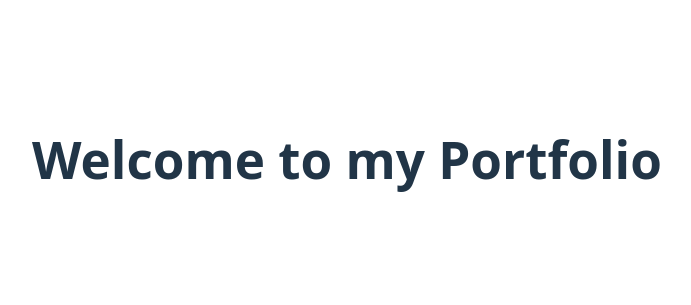
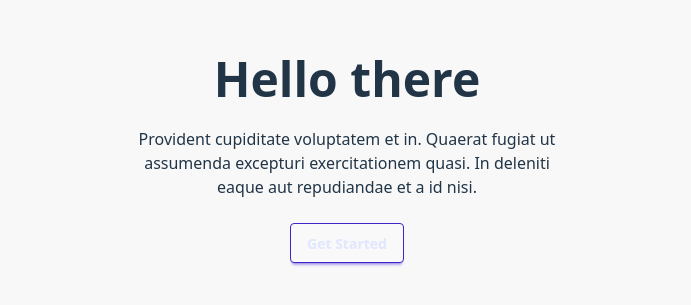
Before and after one commit to Dennis2300/CV-Portfolio, a Vue app: page / in a window 1280 px wide. Shown: the part 241-546 px from the top of the page, without its empty margins (293-984 px from the left). Built offline with nearby package versions, Linux system fonts and the light colour scheme.

Commit message:
removed unnecessary css styles

```diff
--- a/package.json
+++ b/package.json
@@ -9,10 +9,13 @@
     "preview": "vite preview"
   },
   "dependencies": {
+    "@tailwindcss/vite": "^4.1.18",
+    "tailwindcss": "^4.1.18",
     "vue": "^3.5.24"
   },
   "devDependencies": {
     "@vitejs/plugin-vue": "^6.0.1",
+    "daisyui": "^5.5.14",
     "vite": "^7.2.4"
   }
 }
--- a/src/components/Welcome.vue
+++ b/src/components/Welcome.vue
@@ -1,3 +1,15 @@
 <template>
-  <h1>Welcome to my Portfolio</h1>
+  <div class="hero bg-base-200 min-h-screen">
+    <div class="hero-content text-center">
+      <div class="max-w-md">
+        <h1 class="text-5xl font-bold">Hello there</h1>
+        <p class="py-6">
+          Provident cupiditate voluptatem et in. Quaerat fugiat ut assumenda
+          excepturi exercitationem quasi. In deleniti eaque aut repudiandae et a
+          id nisi.
+        </p>
+        <button class="btn btn-primary">Get Started</button>
+      </div>
+    </div>
+  </div>
 </template>
--- a/src/style.css
+++ b/src/style.css
@@ -1,3 +1,6 @@
+@import "tailwindcss";
+@plugin "daisyui";
+
 :root {
   font-family: system-ui, Avenir, Helvetica, Arial, sans-serif;
   line-height: 1.5;
@@ -22,48 +25,6 @@
   color: #535bf2;
 }
 
-body {
-  margin: 0;
-  display: flex;
-  place-items: center;
-  min-width: 320px;
-  min-height: 100vh;
-}
-
-h1 {
-  font-size: 3.2em;
-  line-height: 1.1;
-}
-
-button {
-  border-radius: 8px;
-  border: 1px solid transparent;
-  padding: 0.6em 1.2em;
-  font-size: 1em;
-  font-weight: 500;
-  font-family: inherit;
-  background-color: #1a1a1a;
-  cursor: pointer;
-  transition: border-color 0.25s;
-}
-button:hover {
-  border-color: #646cff;
-}
-button:focus,
-button:focus-visible {
-  outline: 4px auto -webkit-focus-ring-color;
-}
-
-.card {
-  padding: 2em;
-}
-
-#app {
-  max-width: 1280px;
-  margin: 0 auto;
-  padding: 2rem;
-  text-align: center;
-}
 
 @media (prefers-color-scheme: light) {
   :root {
--- a/vite.config.js
+++ b/vite.config.js
@@ -1,7 +1,8 @@
-import { defineConfig } from 'vite'
-import vue from '@vitejs/plugin-vue'
+import { defineConfig } from "vite";
+import vue from "@vitejs/plugin-vue";
+import tailwindcss from "@tailwindcss/vite";
 
 // https://vite.dev/config/
 export default defineConfig({
-  plugins: [vue()],
-})
+  plugins: [vue(), tailwindcss()],
+});
```
Also changed, not shown: 1 other file (tests, documents, lock files or other folders).
